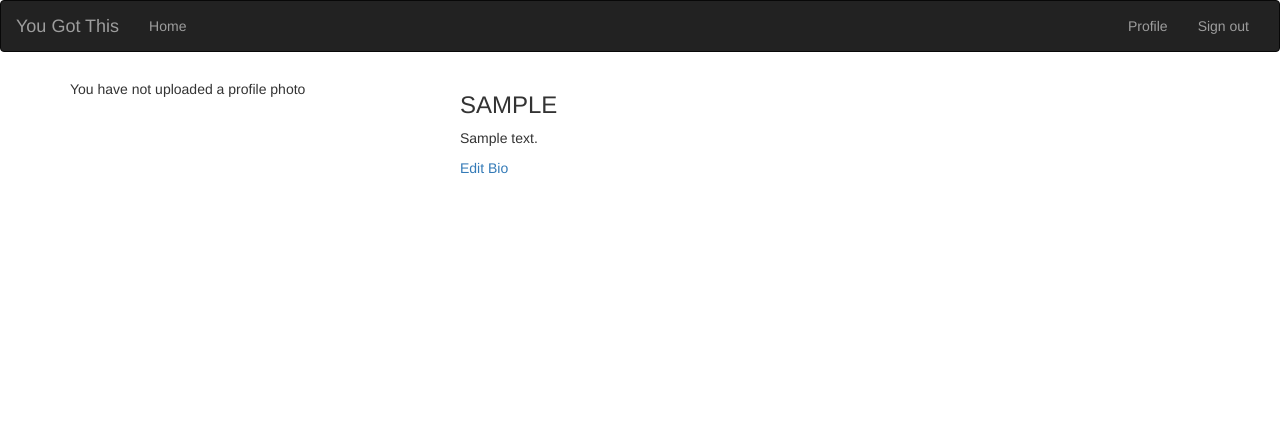
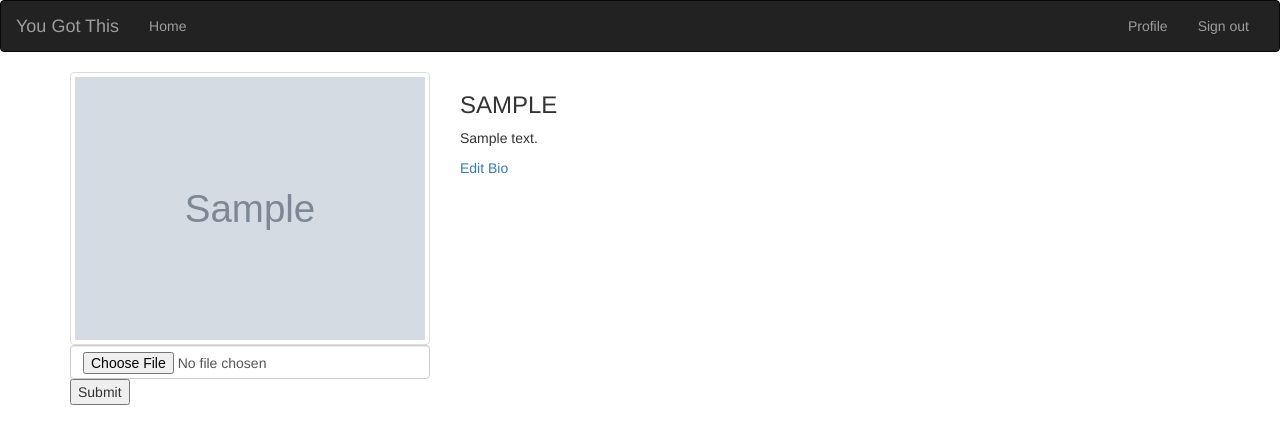
Before and after one commit to Waithera-m/pomodoro, a Flask app: template app/templates/profile/profile.html in a window 1280 px wide. Shown: the top 444 px of the page. Run offline with Flask 2, Linux system fonts and the light colour scheme; the template is opened without the code that fills it: values that come from a table or form of the project are taken from there, others are empty; a user stored in the database is signed in; tables that the repository leaves empty hold one stand-in row (values such as "Sample post"); grey boxes marked "Sample" are stand-in pictures; some libraries are stand-ins or nearby versions.

Commit message:
import and configure UploadSet; alter column name to store profile photo path; create profile photo upload form

```diff
--- a/app/__init__.py
+++ b/app/__init__.py
@@ -3,6 +3,9 @@ from flask import Flask
 from config import config_options
 from flask_sqlalchemy import SQLAlchemy
 from flask_login import LoginManager
+from flask_uploads import UploadSet,configure_uploads,IMAGES
+
+photos=UploadSet('photos',IMAGES)
 
 login_manager = LoginManager()
 login_manager.session_protection = 'strong'
@@ -27,6 +30,9 @@ def create_app(config_name):
     db.init_app(app)
     login_manager.init_app(app)
 
+    #configure uploadset
+    configure_uploads(app,photos)
+
     #blueprint registration
     from .main import main as main_blueprint
     app.register_blueprint(main_blueprint)
--- a/app/models.py
+++ b/app/models.py
@@ -22,7 +22,7 @@ class User(db.Model,UserMixin):
     username = db.Column(db.String(255))
     email = db.Column(db.String(255))
     bio = db.Column(db.String(255))
-    profile_photo_pic = db.Column(db.String())
+    profile_photo_path = db.Column(db.String())
     role_id = (db.Column(db.Integer,db.ForeignKey('roles.id')))
     password_hash = db.Column(db.String)
 
--- a/app/templates/profile/edit.html
+++ b/app/templates/profile/edit.html
@@ -1,4 +1,4 @@
-{% extend 'base.html' %}
+{% extends 'base.html' %}
 {% import 'bootstrap/wtf.html' as wtf %}
 
 {% block content %}
--- a/app/templates/profile/profile.html
+++ b/app/templates/profile/profile.html
@@ -5,9 +5,16 @@
     <div class="row">
         <div class="col-md-4">
             {% if user.profile_photo_path %}
-            <img src="{{url_for('static',filename=user.profile_path)}}" alt="" class="img-thumbnail">
+            <img src="{{url_for('static',filename=user.profile_photo_path)}}" alt="" class="img-thumbnail">
             {% else %}
             <h5>You have not uploaded a profile photo</h5>
+            {% endif %}
+            {% if user == current_user %}
+            <form action="{{url_for('main.update_pic',uname=user.username)}}" method="post" enctype="multipart/form-data">
+                <input type="hidden" name="csrf_token" value="{{ csrf_token() }}"/>
+                <input type="file" name="photo" class="form-control" required>
+                <input type="submit">
+            </form>
             {% endif %}
         </div>
         <div class="col-md-4">
--- a/config.py
+++ b/config.py
@@ -7,6 +7,7 @@ class Config():
     '''
     SECRET_KEY = os.environ.get('SECRET_KEY')
     SQLALCHEMY_DATABASE_URI = 'postgresql+psycopg2://mary:pixie01@localhost/pomodoro'
+    PHOTOS_DEST = 'app/static/photos'
 
 class DevConfig(Config):
 
```
